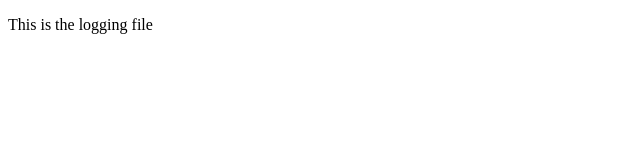
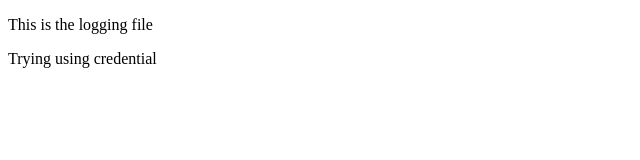
Before and after one commit to pronayguha13/git-crash-course, a plain HTML site: page logging.html in a window 1280 px wide. Shown: the whole page, without its empty margins (0-640 px from the left). Drawn offline with Linux system fonts and the light colour scheme.

Commit message:
Using Credential text added

```diff
--- a/logging.html
+++ b/logging.html
@@ -7,5 +7,6 @@
   </head>
   <body>
     <p>This is the logging file</p>
+    <p>Trying using credential</p>
   </body>
 </html>
```
